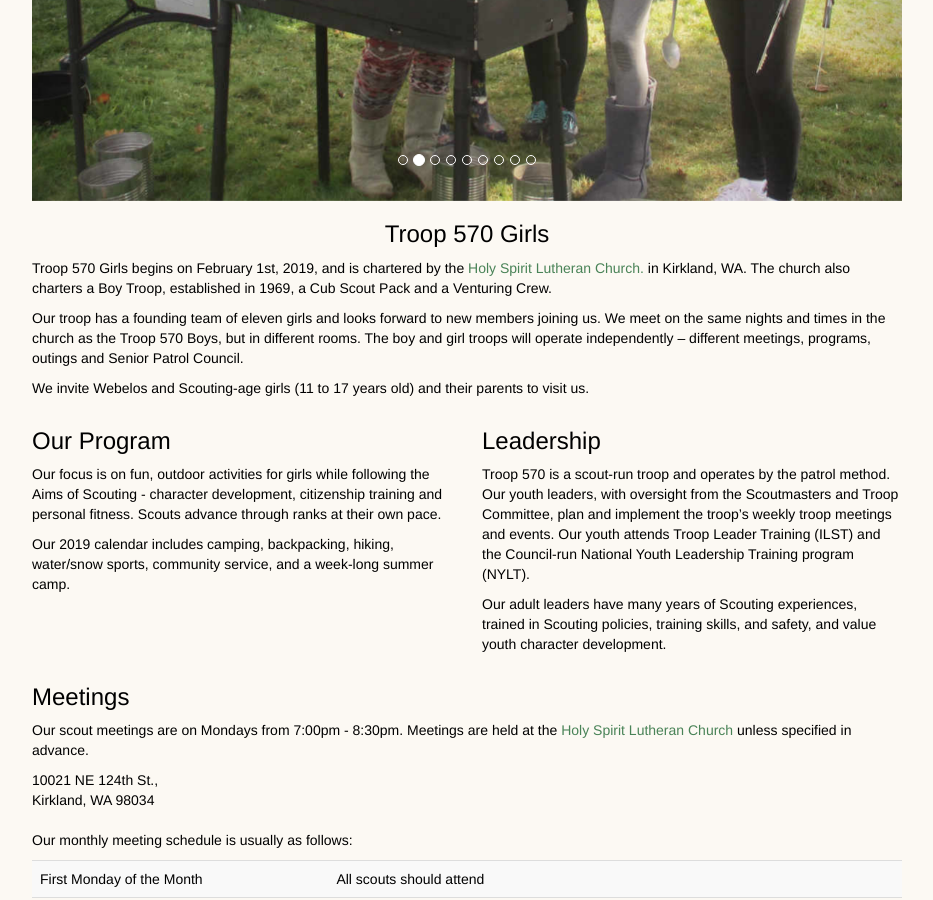
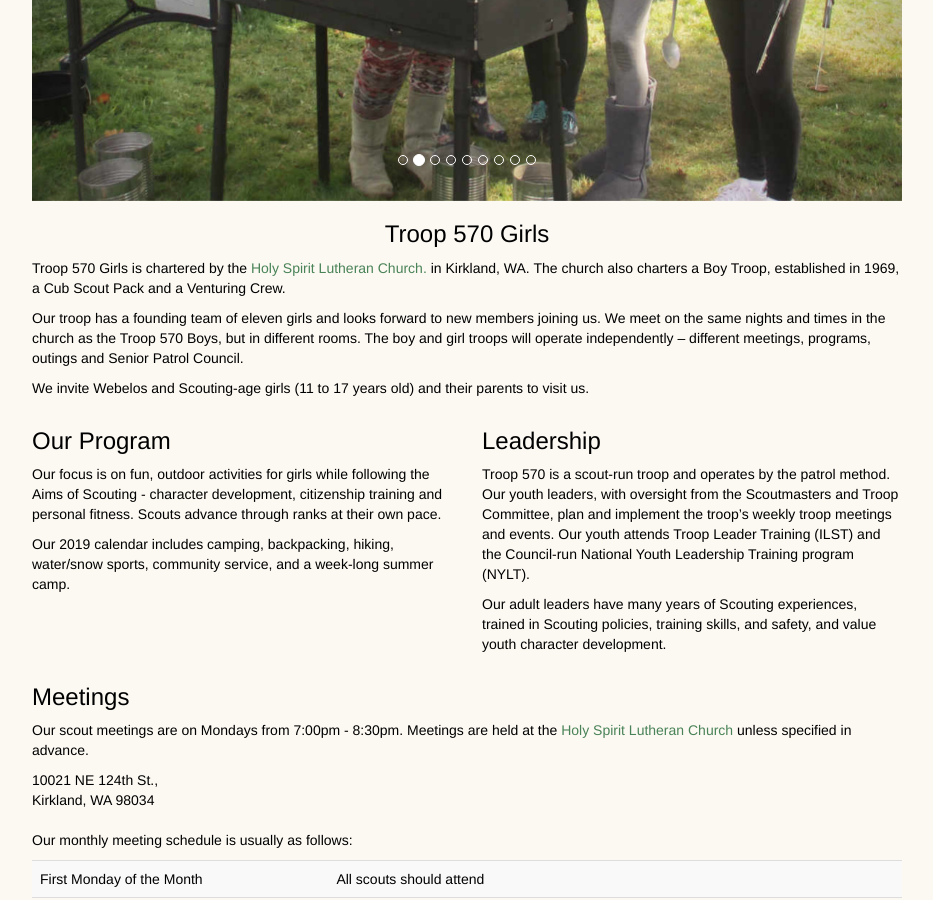
Before and after one commit to troop570/troop570.github.io, a Jekyll site: the page built from girls/index.html, in a window 1280 px wide and 900 px high, scrolled down 700 px. Shown: the whole window, without its empty margins (173-1106 px from the left). Built offline with Jekyll 4.4.1, drawn with Linux system fonts in a browser that asks for light colours; nearby versions of some CDN libraries.

Commit message:
Add GT Troopkit link to front page Remove February as start date on girls page

```diff
--- a/girls/index.html
+++ b/girls/index.html
@@ -60,7 +60,7 @@
 </div>
 
 <h3 class="text-center">Troop 570 Girls</h3>
-<p>Troop 570 Girls begins on February 1st, 2019, and is chartered by the
+<p>Troop 570 Girls is chartered by the
   <a href="http://www.hslckirkland.org/">Holy Spirit Lutheran Church.</a> in Kirkland, WA.
   The church also charters a Boy Troop,
   established in 1969, a Cub Scout Pack and a Venturing Crew.</p>
--- a/index.html
+++ b/index.html
@@ -95,7 +95,10 @@
         <a class="btn btn-primary" href="/girls/">Learn about Girl Troop 570</a>
       </p>
       <p></p>
-      <p>Use this link to access Troop member services.</p>
+      <p>Go to TroopKit to view the troop calendar, sign-up for an event, request a
+        scoutmaster conference or to request a board of review.</p>
+      <p class="text-center"><a class="btn btn-default" href="http://troopkit.com/">TroopKit &raquo;</a></p>
+      <p>Use TroopMasterWeb for all other Troop member services.</p>
       <p class="text-center"><a class="btn btn-default" href="http://troopmasterweb.com/Troop570Girls">TroopMasterWeb &raquo;</a></p>
     </div>
   </div>
```
